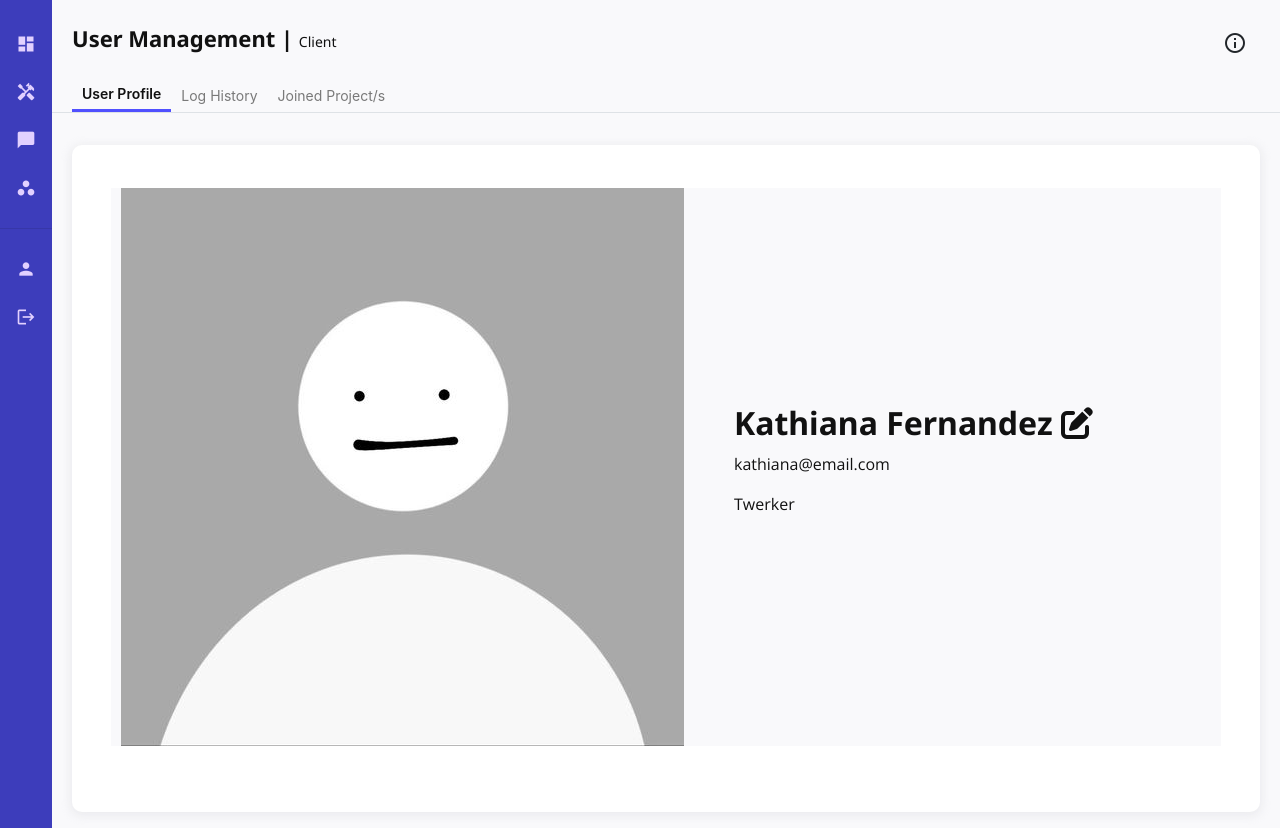
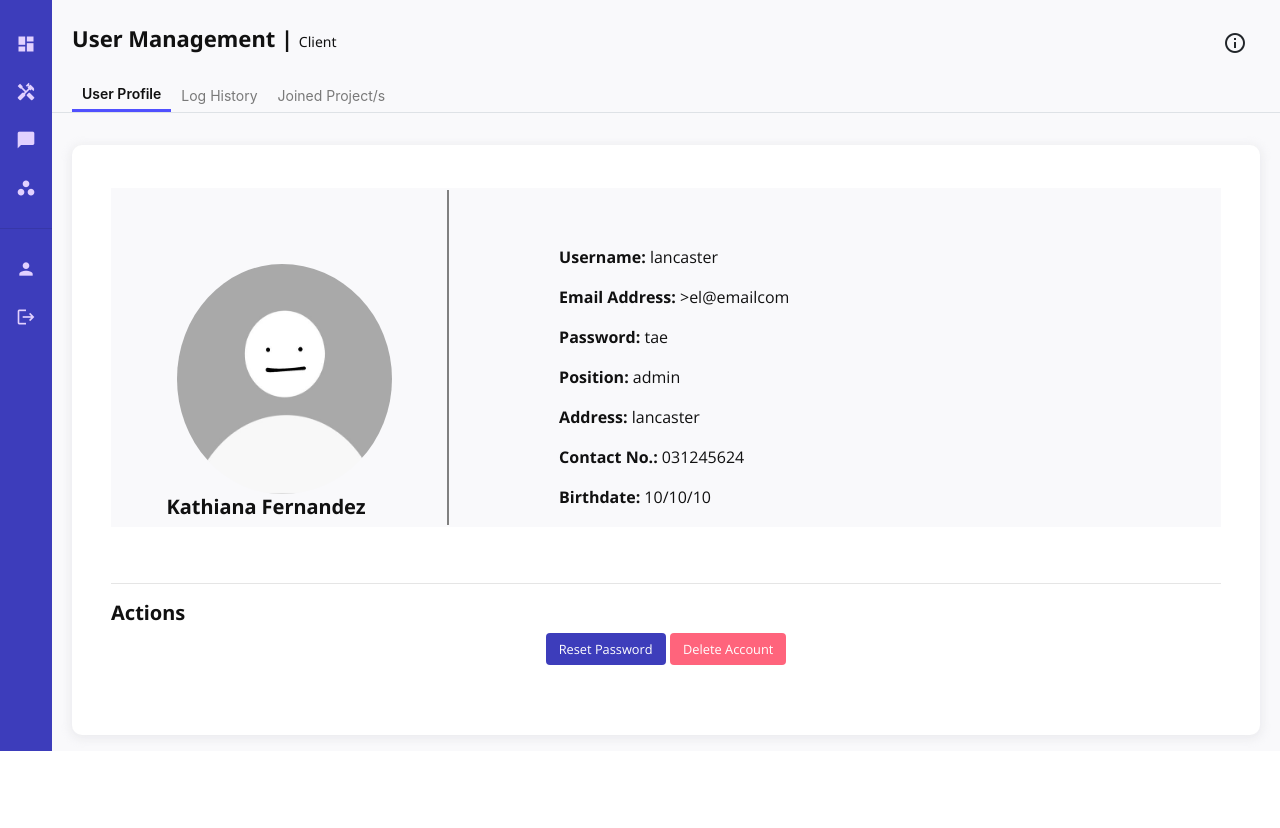
Before and after one commit to elkatakiku/PetroconEngineeringSevices, a PHP site: page /app/admin/userman-admin.html in a window 1280 px wide. Shown: the part 49-877 px from the top of the page. After the commit the page ends 800 px from the top, so only its background shows below. Run offline with PHP 8.4, Linux system fonts and the light colour scheme; some libraries are stand-ins or nearby versions.

Commit message:
front end

```diff
--- a/app/admin/userman-admin.html
+++ b/app/admin/userman-admin.html
@@ -168,15 +168,94 @@
                 <div id="userProfile" class="main-content custom-tab-content show">
                   <div class="container">
                     <div class="samp">
-                      <img src="../../images/ic0n.jpg" class="profile-img" style="padding-left: 10px;">
-                      <div class="inner">
-                        <div class="perfile-name">
-                          <h2>Kathiana Fernandez <i class="fa-solid fa-pen-to-square"></i></h2>
+                      <div class="innerleft">
+                        <img src="../../images/ic0n.jpg" class="user-img" style="padding-left: 10px;">
+                            <h5>Kathiana Fernandez</h5>
+                      </div>
+                      <div class="vertical">
+                        <div class="innerright">
+                          <div class="user-info">
+                            <p>
+                              <p><strong>Username: </strong> lancaster</p>
+                              <p><strong>Email Address: </strong>>el@emailcom</p>
+                              <p><strong>Password: </strong>tae</p>
+                              <p><strong>Position: </strong>admin</p>
+                              <p><strong>Address: </strong> lancaster</p>
+                              <p><strong>Contact No.: </strong>031245624</p>
+                              <p><strong>Birthdate: </strong>10/10/10</p>
+
+                            </p>
+                          </div>
                         </div>
-                        <p >kathiana@email.com</p>
-                        <p class="position">Twerker</p>
                       </div>
                     </div>
+
+                    <hr>
+
+                    <h5>Actions</h5>
+                      <div class="buttons">
+                        <button type="button" class="btn primary-btn slim-btn " data-toggle="popup" data-target="#resetPass">
+                          Reset Password
+                        </button>
+                        <button type="button" class="btn primary-btn slim-btn danger-btn " data-toggle="popup" data-target="#deleteAcc">
+                          Delete Account
+                        </button>
+                      </div>
+
+                                    <!-- Reset Pass Popup -->
+                      <div class="popup popup-center" id="resetPass" tabindex="-1" aria-hidden="true">
+                        <div class="pcontainer">
+                            <div class="pcontent">
+                                <div class="pheader">
+                                    <!-- Can add icon here -->
+                                    <i class="fa-sharp fa-solid fa-lock"></i>
+                                    <h2 class="ptitle">Reset Password</h2>
+                                    <button type="button" class="icon-btn close-btn" data-dismiss="popup" aria-label="Close">
+                                        <span class="material-icons">close</span>
+                                    </button>
+                                </div>
+
+                                <div class="pbody">
+                                  <div class="form-group">
+                                    <label>New Password:</label>
+                                    <input type="text" name="name" class="form-control" value="">
+                                    <label>Re-type Password:</label>
+                                    <input type="text" name="name" class="form-control" value="">
+                                  </div>
+                                </div>
+
+                                <div class="pfooter">
+                                    <button type="button" class="btn action-btn">Reset</button>
+                                    <button type="button" class="btn link-btn" data-dismiss="popup">Cancel</button>
+                                </div>
+                            </div>
+                        </div>
+                      </div>
+
+                       <!-- delete acc Popup -->
+                      <div class="popup popup-center popup-delete" id="deleteAcc" tabindex="-1" aria-hidden="true">
+                        <div class="pcontainer popup-sm">
+                            <div class="pcontent">
+                                <div class="pheader">
+                                    <!-- Can add icon here -->
+                                    <h2 class="ptitle">Delete Account</h2>
+                                    <button type="button" class="icon-btn close-btn" data-dismiss="popup" aria-label="Close">
+                                        <span class="material-icons">close</span>
+                                    </button>
+                                </div>
+
+                                <div class="pbody">
+                                    <p>Are you sure you want to delete this account?</p>
+                                </div>
+
+                                <div class="pfooter">
+                                    <button type="button" class="btn danger-btn">Delete</button>
+                                    <button type="button" class="btn link-btn" data-dismiss="popup">Cancel</button>
+                                </div>
+                            </div>
+                        </div>
+                      </div>
+
                   </div>
                 </div>
 
@@ -188,8 +267,7 @@
                         <thead class="mesa-head">
                           <tr>
                             <th scope="col">#</th>
-                            <th scope="col">Username</th>
-                            <th scope="col">Email Address</th>
+                            <th scope="col">Activities</th>
                             <th scope="col">Last Login Date/Time</th>
                             <th scope="col"></th>
                           </tr>
@@ -197,25 +275,17 @@
                         <tbody>
                           <tr>
                             <th scope="row">1</th>
-                            <td>Vana Sexy</td>
-                            <td>vanasexy@email.com</td>
+                            <td>Check Ganttchart</td>
                             <td>03/04/2022 | 11:58</td>
-                            <td><i class="fa-solid fa-ellipsis-vertical"></i></td>
+
                           </tr>
                           <tr class="">
-                            <th scope="row">2</th>
-                            <td>Vana Sexy</td>
-                            <td>vanasexy@email.com</td>
+                            <th scope="row">1</th>
+                            <td>Check Ganttchart</td>
                             <td>03/04/2022 | 11:58</td>
-                            <td><i class="fa-solid fa-ellipsis-vertical"></i></td>
+
                           </tr>
-                          <tr>
-                            <th scope="row">3</th>
-                            <td>Vana Sexy</td>
-                            <td>vanasexy@email.com</td>
-                            <td>03/04/2022 | 11:58</td>
-                            <td><i class="fa-solid fa-ellipsis-vertical"></i></td>
-                          </tr>
+
                         </tbody>
                         </table>
                       </div>
@@ -244,23 +314,42 @@
                                 <td>Lancaster New City, Gentri, Cavite</td>
                                 <td>03/04/2022 | 11:58</td>
                                 <td>Ongoing</td>
-                                <td><i class="fa-solid fa-ellipsis-vertical"></i></td>
-                              </tr>
-                              <tr class="">
-                                <th scope="row">2</th>
-                                <td>Installation of LPG Pipeline</td>
-                                <td>Lancaster New City, Gentri, Cavite</td>
-                                <td>03/04/2022 | 11:58</td>
-                                <td>Done</td>
-                                <td><i class="fa-solid fa-ellipsis-vertical"></i></td>
-                              </tr>
-                              <tr>
-                                <th scope="row">3</th>
-                                <td>Installation of LPG Pipeline</td>
-                                <td>Lancaster New City, Gentri, Cavite</td>
-                                <td>03/04/2022 | 11:58</td>
-                                <td>Done</td>
-                                <td><i class="fa-solid fa-ellipsis-vertical"></i></td>
+
+                                <td>
+                                <div class="dropdown ml-auto">
+                                  <i class="fa-solid fa-ellipsis-vertical" data-toggle="dropdown" aria-expanded="false"></i>
+                                  <div class="dropdown-menu dropdown-menu-lg-right">
+                                      <button class="dropdown-item" type="button" data-toggle="popup" data-target="#removefromJoined" aria-expanded="false">
+                                      Remove
+                                      </button>
+                                  </div>
+                                </div>
+                                </td>
+
+                                          <!-- remove from joined  Popup -->
+                                <div class="popup popup-center popup-delete" id="removefromJoined" tabindex="-1" aria-hidden="true">
+                                  <div class="pcontainer popup-sm">
+                                      <div class="pcontent">
+                                          <div class="pheader">
+                                              <!-- Can add icon here -->
+                                              <h2 class="ptitle">Remove from Joined Project</h2>
+                                              <button type="button" class="icon-btn close-btn" data-dismiss="popup" aria-label="Close">
+                                                  <span class="material-icons">close</span>
+                                              </button>
+                                          </div>
+
+                                          <div class="pbody">
+                                              <p>Are you sure you want to remove this user from joined project?</p>
+                                          </div>
+
+                                          <div class="pfooter">
+                                              <button type="button" class="btn danger-btn">Remove</button>
+                                              <button type="button" class="btn link-btn" data-dismiss="popup">Cancel</button>
+                                          </div>
+                                      </div>
+                                  </div>
+                                </div>
+
                               </tr>
                             </tbody>
                             </table>
--- a/styles/ustyles.css
+++ b/styles/ustyles.css
@@ -22,26 +22,29 @@ p {
     border-radius: 50%;
     height: 230px;
     width: 230px;
-    padding-left: 10px;
+    padding-left: 5px;
+    padding-right: 5px;
+    margin-top: 20px;
 
   }
 
   .innerleft{
     align-self: flex-start;
-    margin-left: 20%;
+    margin-left: 5%;
+    margin-top: 5%;
   }
 
 
   .innerright{
     align-self: flex-end;
-    margin-left: 20%;
+
   }
 
 .user-info{
-    min-width: 250px;
+    min-width: 350px;
     margin-top: 10%;
-    margin-left: 50%;
-    margin-right: 50%;
+    margin-left: 20%;
+    margin-right: 20%;
 }
 
 .editinfo{
@@ -54,7 +57,7 @@ p {
     height: auto;
     left: 20%;
     top: 0;
-    width: 100%;
+    width: 50%;
   }
 
 .buttons{
```
Also changed, not shown: app/admin/clients-admin.html (+44 -55 lines).
